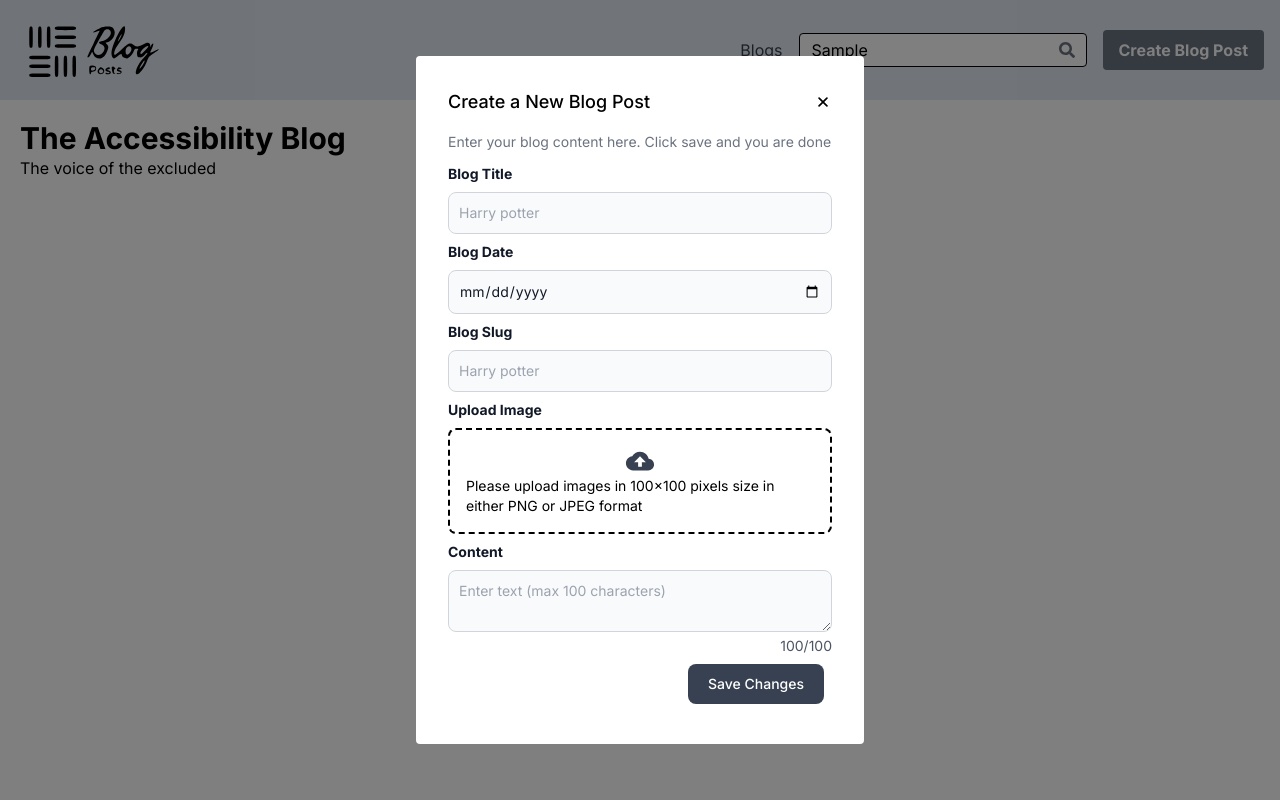
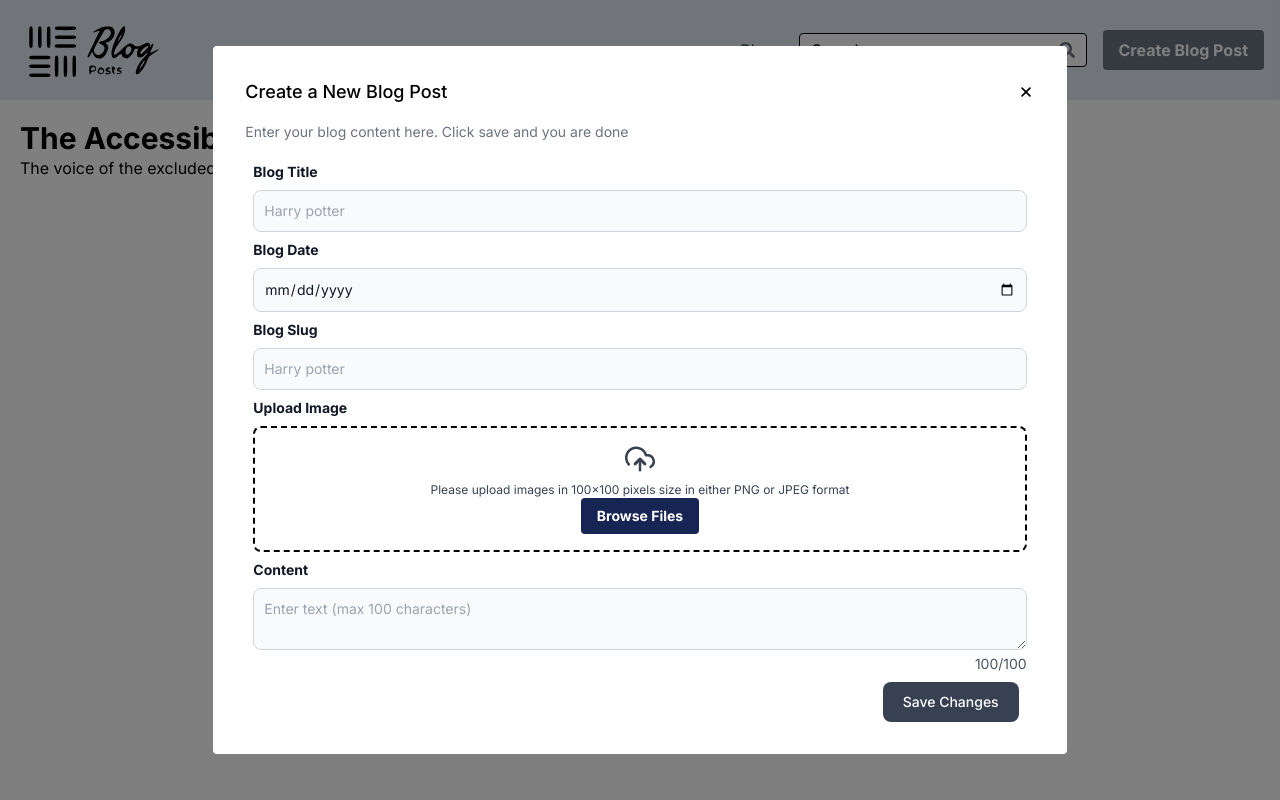
Before and after one commit to kamula/blog_repo, a Next.js app: page / in a window 1280 px wide. Both pictures are taken after typing "Sample" into the empty fields and a click on the button "Create Blog Post". Shown: the top 800 px of the page. Built offline with nearby package versions, Linux system fonts and the light colour scheme.

Commit message:
browse files button bug fix

```diff
--- a/src/components/home/CreateBlogForm.tsx
+++ b/src/components/home/CreateBlogForm.tsx
@@ -1,7 +1,7 @@
 'use client'
 import { useState } from "react";
 import { useForm, SubmitHandler } from "react-hook-form"
-import { IoMdCloudUpload } from 'react-icons/io';
+import { FiUploadCloud } from "react-icons/fi";
 import { ToastContainer, toast } from 'react-toastify';
 import 'react-toastify/dist/ReactToastify.css';
 
@@ -14,6 +14,8 @@ type Inputs = {
     content: string
 }
 const CreateBlogForm = () => {
+
+
     const {
         register,
         handleSubmit,
@@ -32,7 +34,7 @@ const CreateBlogForm = () => {
         setCount(100 - inputLength);
     };
     return (
-        <form className="mt-3 " onSubmit={handleSubmit(onSubmit)}>
+        <form className="mt-3 p-2" onSubmit={handleSubmit(onSubmit)}>
             <ToastContainer />
             <div>
                 <label className="block mb-2 text-sm font-bold text-gray-900 dark:text-gray-500">Blog Title</label>
@@ -65,19 +67,21 @@ const CreateBlogForm = () => {
                 {errors.slug && <span className="text-red-500 text-xs mt-1">This field is required</span>}
             </div>
 
-            <div className="mt-2 ">
+            <div className="mt-2">
                 <label className="block mb-2 text-sm font-bold text-gray-900 dark:text-gray-500">Upload Image</label>
-                <div className="flex flex-col items-center justify-center p-4 border-2 border-dashed border-black rounded-lg text-gray-900 dark:border-gray-200">
-                    <IoMdCloudUpload className="text-3xl text-gray-700 dark:text-gray-300" />
-                    <p className="text-sm text-black">
+                <div className="relative flex flex-col items-center justify-center p-4 border-2 border-dashed border-black rounded-lg cursor-pointer">
+                    <FiUploadCloud className="text-3xl text-gray-700 mb-2" />
+                    <p className="text-xs text-gray-700">
                         Please upload images in 100x100 pixels size in either PNG or JPEG format
                     </p>
                     <input
                         type="file"
                         accept="image/*"
-                        className="opacity-0 absolute"
+                        className="opacity-0 absolute inset-0 w-full h-full cursor-pointer"
                         {...register("image", { required: "Image is required" })}
                     />
+                    <span className="bg-blue-950 text-white text-sm font-bold py-2 px-4 rounded">Browse Files</span>
+
                 </div>
                 {errors.image && <span className="text-red-500 text-xs mt-1">{errors.image.message}</span>}
             </div>
--- a/src/components/home/CreateBlogFormModal.tsx
+++ b/src/components/home/CreateBlogFormModal.tsx
@@ -1,31 +1,34 @@
 'use client'
 import { ReactNode } from 'react';
 import { IoClose } from 'react-icons/io5';
-import { useForm, SubmitHandler } from "react-hook-form"
-
-
-type Size = 'sm' | 'md' | 'lg';
-const widthClasses: { [key in Size]: string } = {
-    sm: 'max-w-sm',
-    md: 'max-w-md',
-    lg: 'max-w-lg',
-};
 
 interface CreateBlogFormModalProps {
     isOpen: boolean;
     onClose: () => void;
     children: ReactNode;
-    size?: Size;
+    size?: 'sm' | 'md' | 'lg';
 }
 
-const CreateBlogFormModal = ({ isOpen, onClose, children, size = 'md' }: CreateBlogFormModalProps) => {
+const widthClasses: { [key: string]: string } = {
+    sm: 'w-full max-w-sm',
+    md: 'w-11/12 md:w-4/5 lg:w-2/3',
+    lg: 'w-11/12 md:w-3/4 lg:w-3/5',
+};
+
+const CreateBlogFormModal = ({
+    isOpen,
+    onClose,
+    children,
+    size = 'md'
+}: CreateBlogFormModalProps) => {
     const widthClass = widthClasses[size];
 
     if (!isOpen) return null;
 
     return (
         <div className="fixed inset-0 bg-black bg-opacity-50 z-50 flex justify-center items-center">
-            <div className={`bg-white p-8 rounded ${widthClass} relative flex flex-col overflow-hidden`}>
+            <div className={`bg-white p-8 rounded relative flex flex-col overflow-hidden ${widthClass}`}
+                style={{ maxWidth: '70%' }}>
                 <div className="flex justify-between items-center">
                     <h2 className="text-lg font-medium">Create a New Blog Post</h2>
                     <button onClick={onClose} className="text-lg">
@@ -38,8 +41,7 @@ const CreateBlogFormModal = ({ isOpen, onClose, children, size = 'md' }: CreateB
                 </div>
             </div>
         </div>
-
     );
 }
 
-export default CreateBlogFormModal
+export default CreateBlogFormModal;
```
